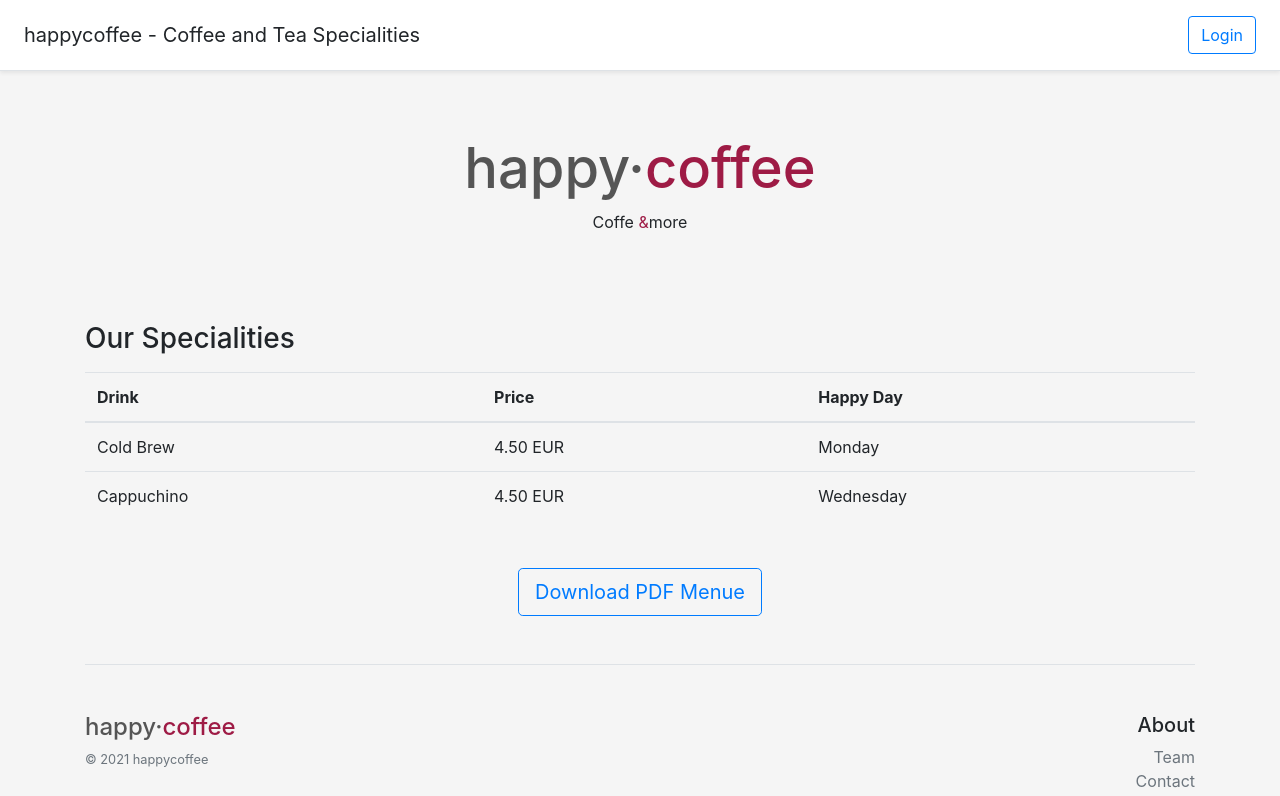
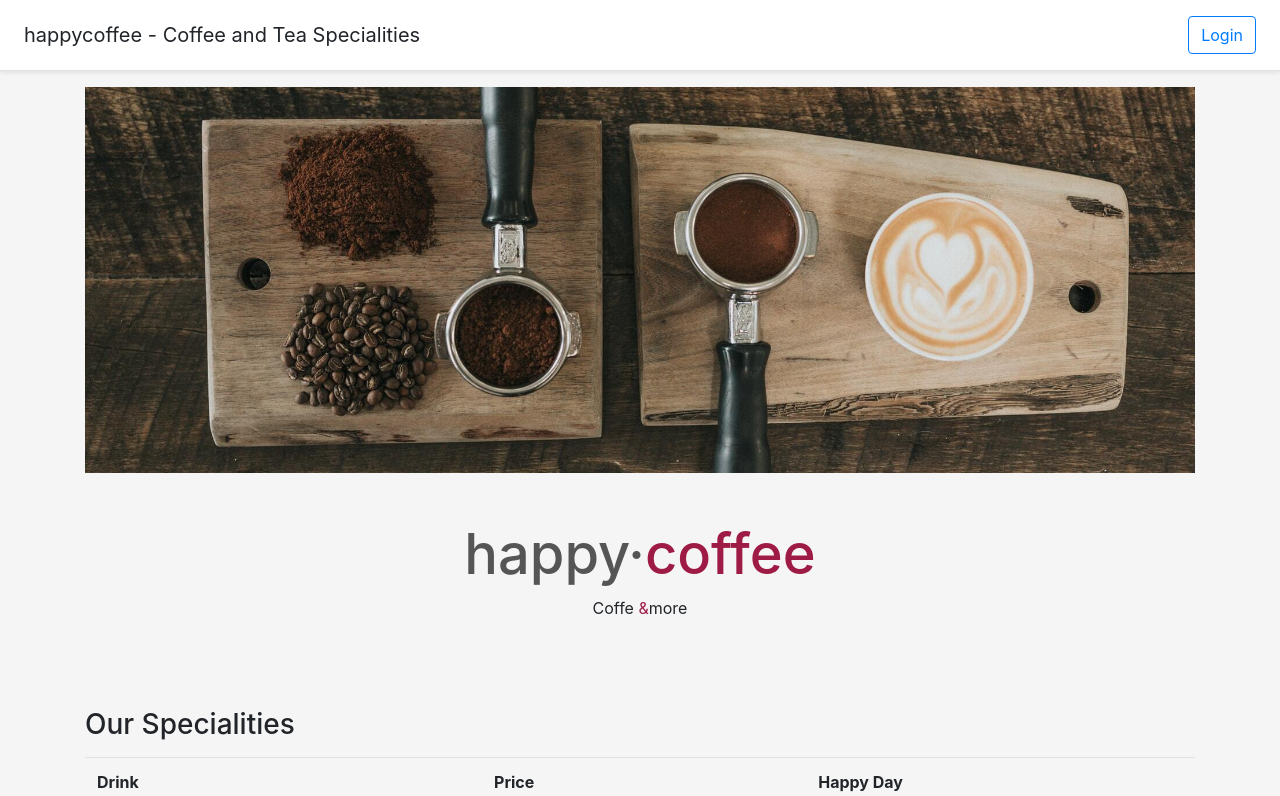
Before and after one commit to tjruesch/happycoffee_GolangAWS, a Vue app in the folder web/: page / in a window 1280 px wide. Shown: the top 796 px of the page. Built offline with nearby package versions, Linux system fonts and the light colour scheme; what vue-toast-notification, vuejs-dialog would draw is missing.

Commit message:
add hero image

```diff
--- a/web/src/pages/Index.vue
+++ b/web/src/pages/Index.vue
@@ -1,5 +1,8 @@
 <template>
     <app-layout>
+        <div class="hero w-100">
+            <img src="../assets/media/hero.jpg" alt="Best Coffee in Town" width="100%">
+        </div>
         <div class="py-5 text-center">
             <h1 style="font-size: 3.5rem; color: #555;">happy&middot;<span style="color: #9e1b45;">coffee</span></h1>
             <span class="mb-5">Coffe <span style="color: #9e1b45;">&</span>more</span>
```
Also changed, not shown: web/src/assets/media/hero.jpg (added).
